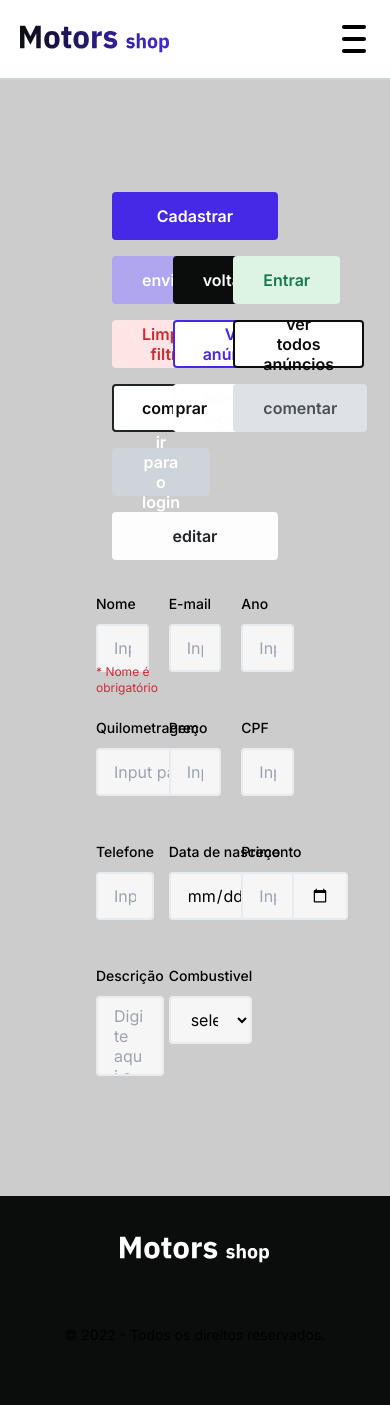
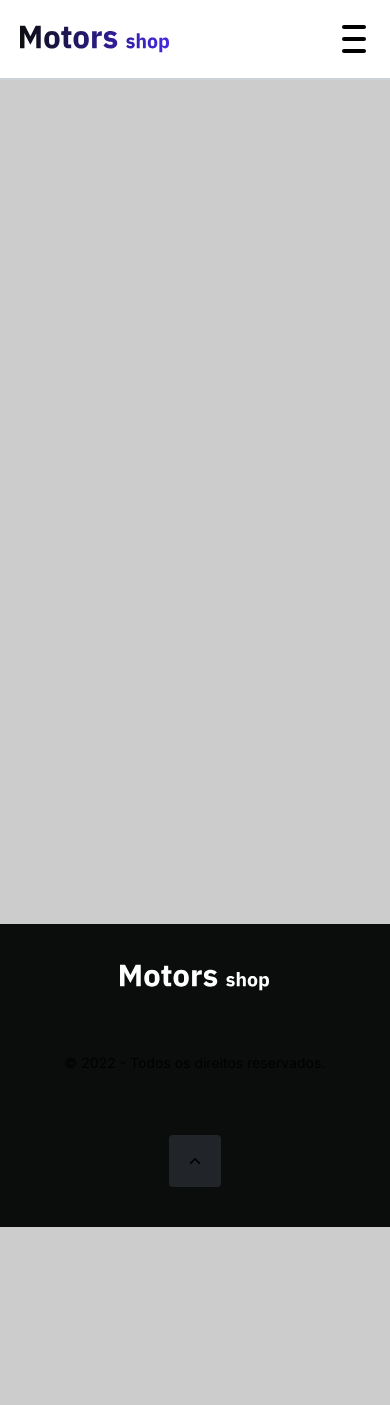
Before and after one commit to grupo38-T14/grupo38-T14-projeto-fullstack, a Next.js app in the folder front/: page / in a window 390 px wide. Shown: the top 1405 px of the page. After the commit the page ends 1227 px from the top, so only its background shows below. Built offline with nearby package versions, Linux system fonts and the light colour scheme; no server answers.

Commit message:
feat: create login page

```diff
--- a/front/package.json
+++ b/front/package.json
@@ -27,5 +27,8 @@
     "tailwindcss": "3.3.2",
     "typescript": "5.0.4",
     "zod": "^3.21.4"
+  },
+  "devDependencies": {
+    "@types/react-input-mask": "^3.0.2"
   }
 }
--- a/front/src/app/layout.tsx
+++ b/front/src/app/layout.tsx
@@ -3,6 +3,7 @@ import { Inter } from "next/font/google";
 import Header from "../components/header";
 import Footer from "../components/footer";
 import { AdvertsProvider } from "@/providers/adverts";
+import { AuhtProvider } from "@/providers/auth";
 
 const inter = Inter({ subsets: ["latin"] });
 
@@ -19,11 +20,11 @@ export default function RootLayout({
   return (
     <html lang="en">
       <body className={`${inter.className}`}>
-        <AdvertsProvider>
+        <AuhtProvider>
           <Header />
           <div className="h-full">{children}</div>
           <Footer />
-        </AdvertsProvider>
+        </AuhtProvider>
       </body>
     </html>
   );
--- a/front/src/app/page.tsx
+++ b/front/src/app/page.tsx
@@ -1,110 +1,5 @@
-// Foi preciso adicionar esta linha com o `use client´ para utilizar o console.log()
-"use client";
-
-import Image from "next/image";
-import Button from "@/components/button";
-import { useEffect, useState } from "react";
-import Input from "@/components/inputs";
-import TextArea from "@/components/textArea";
-import Select from "@/components/select";
-import { useAdverts } from "@/hooks/advertHook";
-
 export default function Home() {
-  const [disabledBtn, setDisableBtn] = useState(true);
   return (
-    <main className="flex min-h-screen flex-col items-center justify-between p-24 gap-">
-      <div className="grid grid-cols-3 gap-4 p-4 ">
-        <div className="col-span-3">
-          <Button handle={() => console.log("pegando")} type="brand">
-            Cadastrar
-          </Button>
-        </div>
-        <Button
-          handle={() => console.log("pegando")}
-          type={disabledBtn ? "disableBland" : "brand"}
-          disable={disabledBtn}
-        >
-          enviar
-        </Button>
-        <Button handle={() => console.log("pegando")} type="grey0">
-          voltar
-        </Button>
-        <Button handle={() => console.log("pegando")} type="success">
-          Entrar
-        </Button>
-        <Button handle={() => console.log("pegando")} type="alert">
-          Limpar filtro
-        </Button>
-        <Button handle={() => console.log("pegando")} type="outlineBrand1">
-          Ver anúncios
-        </Button>
-        <Button handle={() => console.log("pegando")} type="outline1">
-          ver todos anúncios
-        </Button>
-        <Button handle={() => console.log("pegando")} type="outline2">
-          comprar
-        </Button>
-        <Button handle={() => console.log("pegando")} type="outlineLight">
-          fazer login
-        </Button>
-        <Button handle={() => console.log("pegando")} type="negative">
-          comentar
-        </Button>
-        <Button
-          handle={() => console.log("pegando")}
-          type={disabledBtn ? "disable" : "negative"}
-          disable={disabledBtn}
-        >
-          ir para o login
-        </Button>
-        <div className="col-span-3">
-          <Button handle={() => console.log("pegando")} type="light">
-            editar
-          </Button>
-        </div>
-      </div>
-      <div className="grid grid-cols-3 gap-5 mt-4">
-        <Input
-          label="Nome"
-          type="text"
-          placeholder="Input para tipo string"
-          error="* Nome é obrigatório"
-        />
-        {/* Deve se usar o erro desta forma
-            error={errors?.name && errors.name.message}
-        */}
-        <Input
-          label="E-mail"
-          type="email"
-          placeholder="Input para tipo email"
-        />
-        <Input label="Ano" type="number" placeholder="Input para tipo number" />
-        <Input
-          label="Quilometragem"
-          type="number"
-          placeholder="Input para tipo decimal"
-        />
-        <Input label="Preço" type="number" placeholder="Input para tipo coin" />
-        <Input label="CPF" type="cpf" placeholder="Input para tipo cpf" />
-
-        <Input
-          label="Telefone"
-          type="phone"
-          placeholder="Input para tipo phone"
-        />
-
-        <Input
-          label="Data de nascimento"
-          type="date"
-          placeholder="Input para tipo data"
-        />
-
-        <Input label="Preço" type="coin" placeholder="Input para tipo coin" />
-
-        <TextArea label="Descrição" placeholder="Digite aqui a descrição" />
-
-        <Select label="Combustivel" />
-      </div>
-    </main>
+    <main className="flex min-h-screen flex-col items-center justify-between p-24"></main>
   );
 }
--- a/front/src/components/button/index.tsx
+++ b/front/src/components/button/index.tsx
@@ -47,7 +47,7 @@ const Button = ({
       "bg-feedback-alert3 hover:bg-feedback-alert2 text-feedback-alert1 border-feedback-alert3 hover:border-feedback-alert2",
     outlineBrand1: "bg-white hover:bg-brand-4 border-brand-1 text-brand-1",
     outline1:
-      "bg-white hover:bg-gray-10 border-gray-0 hover:border-gray-10 text-gray-0 hover:text-white",
+      "bg-white hover:bg-gray-10 border-gray-40 hover:border-gray-10 text-gray-0 hover:text-white",
     outline2:
       "bg-white hover:bg-gray-10 border-gray-10 hover:border-gray-10 text-gray-0 hover:text-white",
     outlineLight:
--- a/front/src/components/inputs/index.tsx
+++ b/front/src/components/inputs/index.tsx
@@ -1,30 +1,34 @@
+"use client"
+
 import React from "react";
 import { UseFormRegisterReturn } from "react-hook-form";
 import MaskedInput from "react-input-mask";
 
 interface iInputProps {
-  type: "text" | "email" | "url" | "number" | "date" | "cpf" | "phone" | "coin" ;
+  type: "text" | "email" | "url" | "number" | "date" | "cpf" | "phone" | "coin" | "password";
   placeholder: string;
   label: string;
-  register?: UseFormRegisterReturn
-  error?: string
+  register?: UseFormRegisterReturn;
+  error?: string;
   handle?: () => void;
 }
 
-const Input = ({ type, label, placeholder, register, error}: iInputProps) => {
+const Input = ({ type, label, placeholder, register, error }: iInputProps) => {
   const maskedTypes = ["cpf", "phone", "coin"];
   const masked = {
     cpf: "999.999.999.99",
     phone: "(99) 99999-9999",
-    coin: "R$ 999999,99"
-  }
+    coin: "R$ 999999,99",
+  };
 
   return (
-    <fieldset className="relative flex flex-col gap-2 pb-6">
+    <>
+      <fieldset className="relative flex flex-col gap-2">
         <label htmlFor={label} className="input-label">
           {label}
         </label>
-      {!maskedTypes.includes(type) && (
+        <>
+          {!maskedTypes.includes(type) ? (
             <input
               type={type}
               id={label}
@@ -36,20 +40,33 @@ const Input = ({ type, label, placeholder, register, error}: iInputProps) => {
                 reset-appearence
                 "
             />
-      )}
-      {maskedTypes.includes(type) && <MaskedInput
-          mask={type == "cpf" ? masked["cpf"] : type == "phone" ? masked["phone"] : masked["coin"] }
-          type={type == "date" ? "date" : "text"}
-          placeholder={placeholder}
+          ) : (
+            <MaskedInput
+              mask={
+                type == "cpf"
+                  ? masked["cpf"]
+                  : type == "phone"
+                  ? masked["phone"]
+                  : masked["coin"]
+              }
+              type="text"
+              maskPlaceholder={placeholder}
               {...register}
               className="
                 input-base
                 input-placeholder
                 reset-appearence
                 "
-        />}
-        {error && <span className="absolute bottom-0 text-xs text-feedback-alert1">{error}</span>}
+            />
+          )}
+        </>
+        {error && (
+          <span className="absolute bottom-0 text-xs text-feedback-alert1">
+            {error}
+          </span>
+        )}
       </fieldset>
+    </>
   );
 };
 
--- /dev/null
+++ b/front/src/hooks/authHook.ts
@@ -0,0 +1,4 @@
+import { AuthContext } from "@/providers/auth";
+import { useContext } from "react";
+
+export const useAuth = () => useContext(AuthContext);
--- a/front/src/providers/adverts/index.tsx
+++ b/front/src/providers/adverts/index.tsx
@@ -49,20 +49,36 @@ export const AdvertsProvider = ({ children }: AdvertsProviderProps) => {
       .catch((err) => console.error(err));
   };
 
-
-  const retrieveAdvert = async (filter: string = "", filterName: string = "", page: number = 1) => {
-    if(page){
+  const retrieveAdvert = async (
+    filter: string = "",
+    filterName: string = "",
+    page: number = 1
+  ) => {
+    if (page) {
       await api
         .get(`adverts?page=${page}&${filter}=${filterName}`)
-      .then(({ data }) => {setAdverts(data.data); setPage({current: data.currentPage, last: data.lastPage, next: data.next, prev: data.prev, filter: filter, filterName: filterName})})
+        .then(({ data }) => {
+          setAdverts(data.data);
+          setPage({
+            current: data.currentPage,
+            last: data.lastPage,
+            next: data.next,
+            prev: data.prev,
+            filter: filter,
+            filterName: filterName,
+          });
+        })
         .catch((err) => console.error(err));
-    }else{
+    } else {
       await api
         .get(`adverts?${filterName}=${filter}`)
-      .then((res) => {setAdverts(res.data.data); setPage(res.data)})
+        .then((res) => {
+          setAdverts(res.data.data);
+          setPage(res.data);
+        })
         .catch((err) => console.error(err));
     }
-  }
+  };
 
   const retrieveUniqueAdvert = async (id: string) => {
     await api
@@ -72,43 +88,69 @@ export const AdvertsProvider = ({ children }: AdvertsProviderProps) => {
   };
 
   const getFilters = async () => {
-    const adverts = await api.get("adverts/all")
-    setAllAdverts(adverts.data)
-    adverts?.data.map((e: { brand: string; model: string; color: string; year: number; fuel: string; }) => {
-      if(!brands.includes(e.brand)){
-        setBrands([...brands, e.brand])
+    const adverts = await api.get("adverts/all");
+    setAllAdverts(adverts.data);
+    adverts?.data.map(
+      (e: {
+        brand: string;
+        model: string;
+        color: string;
+        year: number;
+        fuel: string;
+      }) => {
+        if (!brands.includes(e.brand)) {
+          setBrands([...brands, e.brand]);
         }
-      if(!models.includes(e.model)){
-        setModels([...models, e.model])
+        if (!models.includes(e.model)) {
+          setModels([...models, e.model]);
         }
-      if(!colors.includes(e.color)){
-        setColors([...colors, e.color])
+        if (!colors.includes(e.color)) {
+          setColors([...colors, e.color]);
         }
-      if(!years.includes(e.year)){
-        setYears([...years, e.year])
+        if (!years.includes(e.year)) {
+          setYears([...years, e.year]);
         }
-      if(!fuels.includes(e.fuel)){
-        setFuels([...fuels, e.fuel])
+        if (!fuels.includes(e.fuel)) {
+          setFuels([...fuels, e.fuel]);
         }
-    })
-    brands.sort()
-    models.sort()
-    colors.sort()
-    years.sort()
-    fuels.sort()
       }
+    );
+    brands.sort();
+    models.sort();
+    colors.sort();
+    years.sort();
+    fuels.sort();
+  };
 
-  useEffect(() => {
+  // I commented because of the error
+  /* useEffect(() => {
     retrieveAdvert();
-  }, [])
+  }, []);
 
   useEffect(() => {
     getFilters();
-  }, [filterAdverts, getFilters]);
+  }, [filterAdverts, getFilters]); */
 
   return (
     <AdvertsContext.Provider
-      value={{ retrieveAdvert, retrieveUniqueAdvert, adverts, advert, brands, models, colors, years, fuels, filterAdverts, setFilterAdverts, createAdvert, deleteAdvert, updateAdvert, page, allAdverts}}
+      value={{
+        retrieveAdvert,
+        retrieveUniqueAdvert,
+        adverts,
+        advert,
+        brands,
+        models,
+        colors,
+        years,
+        fuels,
+        filterAdverts,
+        setFilterAdverts,
+        createAdvert,
+        deleteAdvert,
+        updateAdvert,
+        page,
+        allAdverts,
+      }}
     >
       {children}
     </AdvertsContext.Provider>
```
Also changed, not shown: front/src/app/login/page.tsx (added, +20 -0 lines), front/src/components/forms/formLogin/index.tsx (added, +61 -0 lines), front/src/providers/auth/index.tsx (added, +43 -0 lines), front/src/schemas/authContext.ts (added, +10 -0 lines), front/src/schemas/login.schema.ts (added, +11 -0 lines), 1 other file (tests, documents, lock files or other folders). Lines whose indentation alone changed are shown as unchanged.
